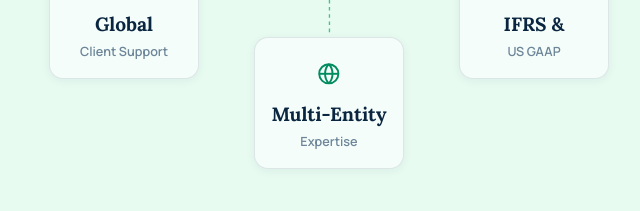
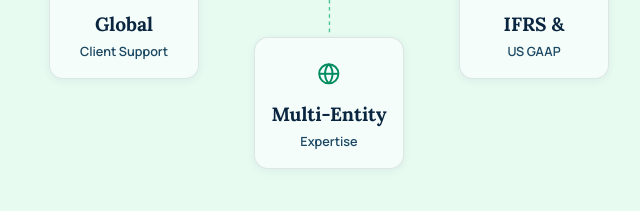
Before and after one commit to ThemedEdits/testing, a website: page index.html in a window 1280 px wide. Shown: the part 1609-1820 px from the top of the page, 306-946 px from the left. Drawn offline with Linux system fonts and the light colour scheme.

Commit message:
accesssibility changed

```diff
--- a/assets/css/home.css
+++ b/assets/css/home.css
@@ -203,7 +203,7 @@
 .trust-card__label {
   font-size: var(--fs-caption);
   font-weight: 600;
-  color: var(--color-ink-muted);
+   color: var(--color-navy-700);
 }
 
 @keyframes trustGlobePulse {
```
